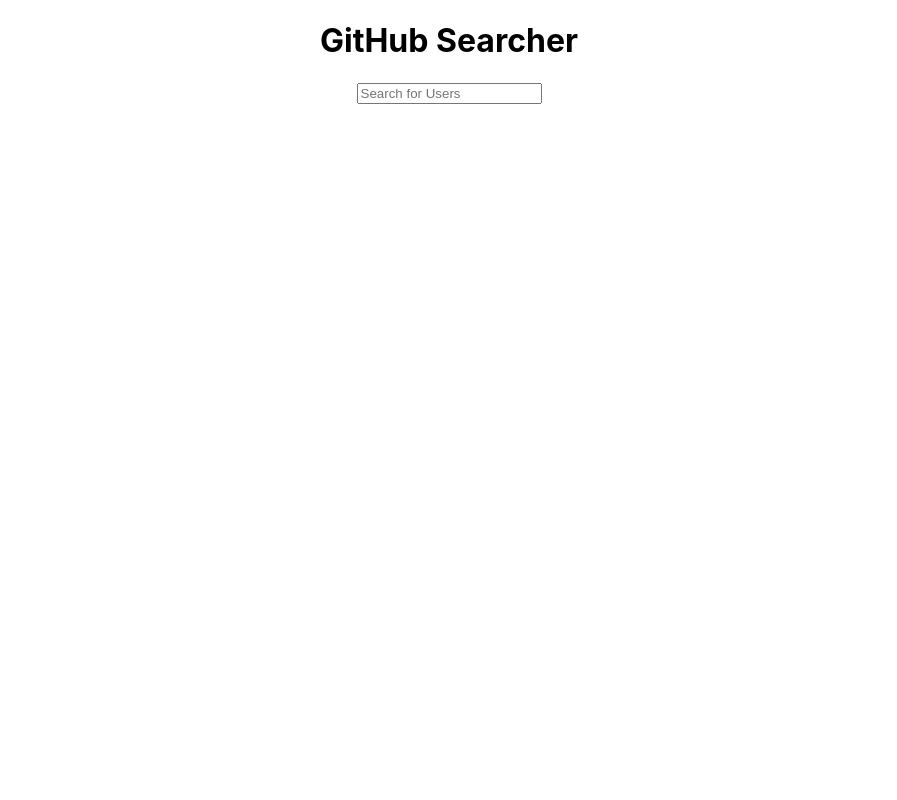
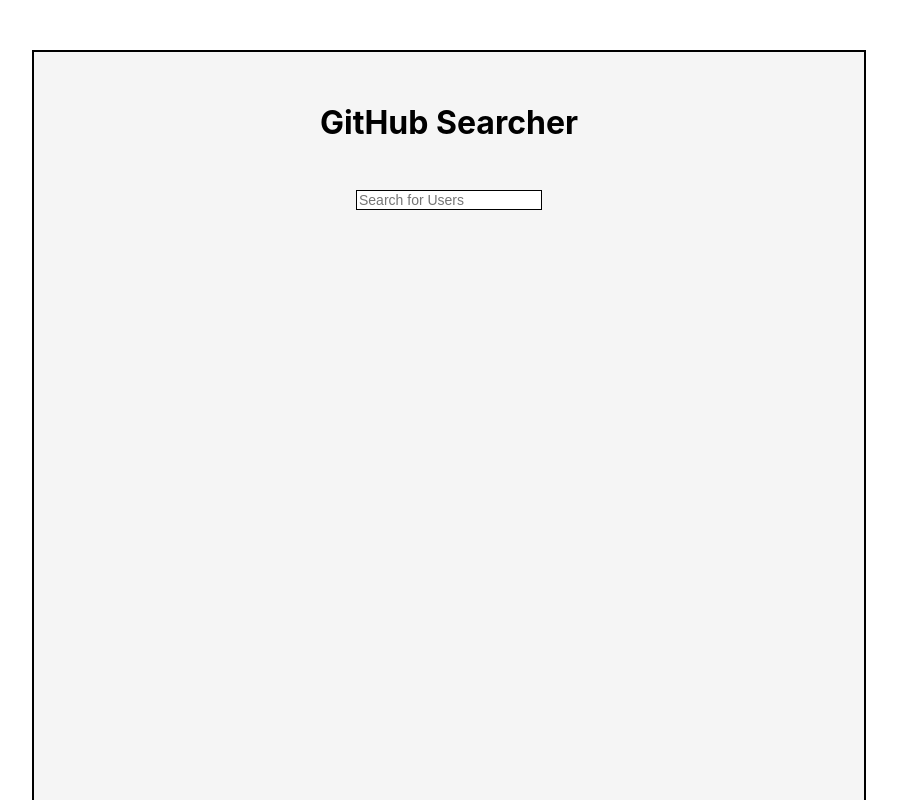
Before and after one commit to yegor-ts/github-search, a React (Create React App) app: page / in a window 1280 px wide. Shown: the top 800 px of the page, without its empty margins (191-1088 px from the left). Built offline with nearby package versions, Linux system fonts and the light colour scheme.

Commit message:
Style both page's components

```diff
--- a/src/App.css
+++ b/src/App.css
@@ -1,16 +1,13 @@
 .App {
+  max-width: 800px;
+  margin: 50px auto;
+  padding: 30px 15px;
+  border: 2px solid black;
+  background-color: whitesmoke;
+  min-height: 900px;
+  display: flex;
+  flex-direction: column;
+  align-items: center;
+  gap: 25px;
   text-align: center;
 }
-
-a {
-  text-decoration: none;
-  box-shadow: inset 0 0 0 0 #97b0b9;
-  color: #1b1e1f;
-  margin: 0 -0.25rem;
-  padding: 0 0.25rem;
-  transition: color 0.3s ease-in-out, box-shadow 0.3s ease-in-out;
-}
-a:hover {
-  box-shadow: inset 100px 0 0 0 #97b0b9;
-  color: white;
-}
--- a/src/components/result-item/result-item.module.css
+++ b/src/components/result-item/result-item.module.css
@@ -2,12 +2,11 @@
   display: flex;
   justify-content: space-between;
   align-items: center;
-  margin: 0 auto;
+  margin: 0 5px;
   margin-top: 20px;
-  padding-right: 5px;
-  padding-left: 5px;
-  width: 560px;
-  height: 60px;
+  padding: 0 5px;
+  width: 100%;
+  height: 70px;
   border-style: solid;
   border-width: 1px;
   background-color: #f9f9f9;
@@ -18,7 +17,20 @@
 }
 
 .resultItem_avatar {
-  width: 55px;
-  height: 55px;
+  width: 60px;
+  height: 60px;
   border-radius: 10px;
 }
+
+.resultItem p {
+  font-size: 18px;
+}
+
+.resultItem a {
+  text-decoration: none;
+  color: black;
+}
+
+.resultItem a:hover {
+  text-decoration: underline;
+}
--- a/src/components/result-item/result-item.tsx
+++ b/src/components/result-item/result-item.tsx
@@ -1,5 +1,5 @@
 import { FC } from "react";
-import { Link } from "react-router-dom";
+import { useNavigate } from "react-router-dom";
 
 import styles from "./result-item.module.css";
 
@@ -20,12 +20,14 @@
   repoName,
   forks,
 }) => {
+  const navigate = useNavigate();
+
+  const onClickItem = () => navigate(`/profile/${username}`);
+
   return type === "users" ? (
-    <div className={styles.resultItem}>
+    <div className={styles.resultItem} onClick={onClickItem}>
       <img className={styles.resultItem_avatar} src={avatar} alt={username} />
-      <Link to={`/profile/${username}`}>
-        <p>{username}</p>
-      </Link>
+      <p>{username}</p>
       <p>Repo: {repos}</p>
     </div>
   ) : (
--- /dev/null
+++ b/src/components/search-input/search-input.module.css
@@ -0,0 +1,9 @@
+.searchInput {
+  width: 180px;
+  border-radius: 0;
+  border: 1px solid black;
+  background-color: white;
+  outline: none;
+  margin-bottom: 20px;
+  font-size: 14px;
+}
--- a/src/components/search-input/search-input.tsx
+++ b/src/components/search-input/search-input.tsx
@@ -1,6 +1,8 @@
 import { FC, FormEvent } from "react";
 import { octokit } from "../../api/octokit";
 import { User } from "../../shared/interfaces/user.interface";
+
+import styles from "./search-input.module.css";
 
 interface SearchInputProps {
   type: "user" | "repository";
@@ -41,6 +43,7 @@
         placeholder="Search for Users"
         value={name}
         onChange={(e) => onHandleName(e.target.value)}
+        className={styles.searchInput}
       ></input>
     </form>
   ) : (
@@ -48,6 +51,7 @@
       placeholder="Search for Repositories"
       value={name}
       onChange={(e) => onHandleName(e.target.value)}
+      className={styles.searchInput}
     ></input>
   );
 };
```
